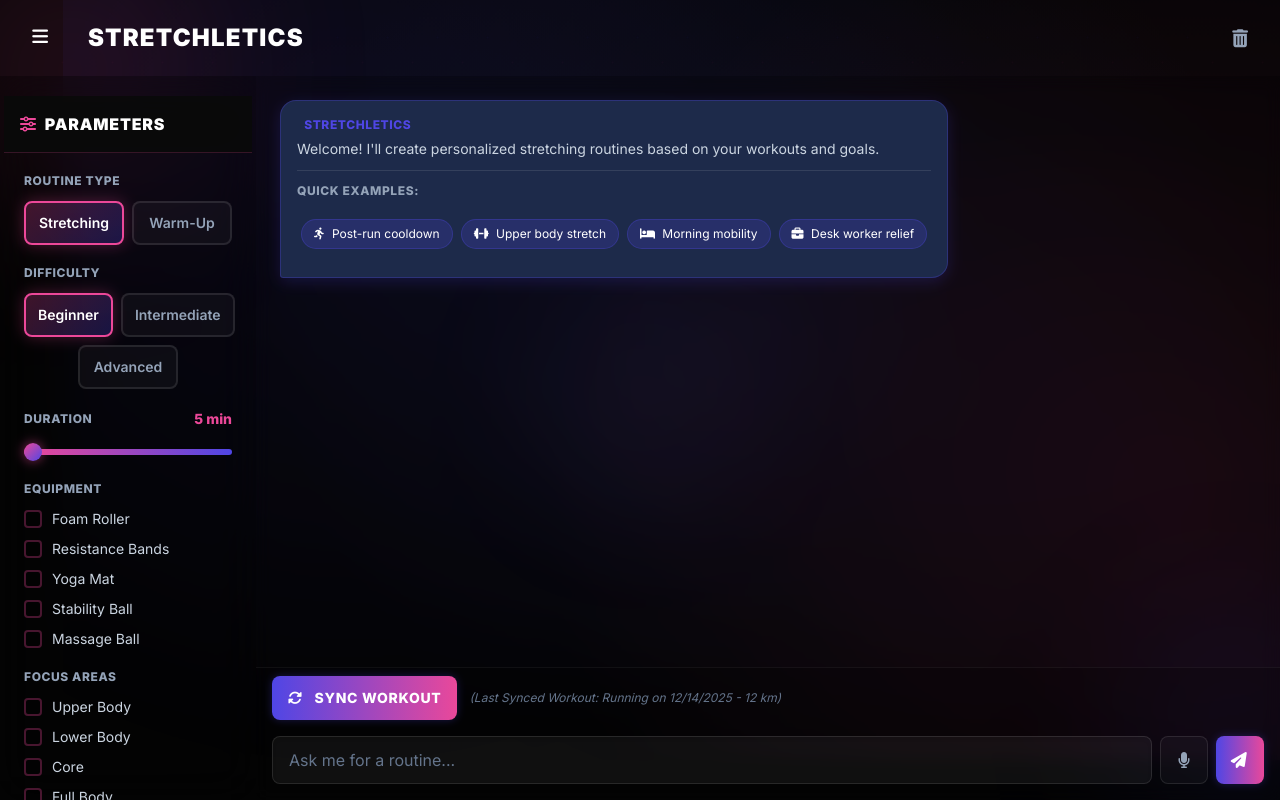
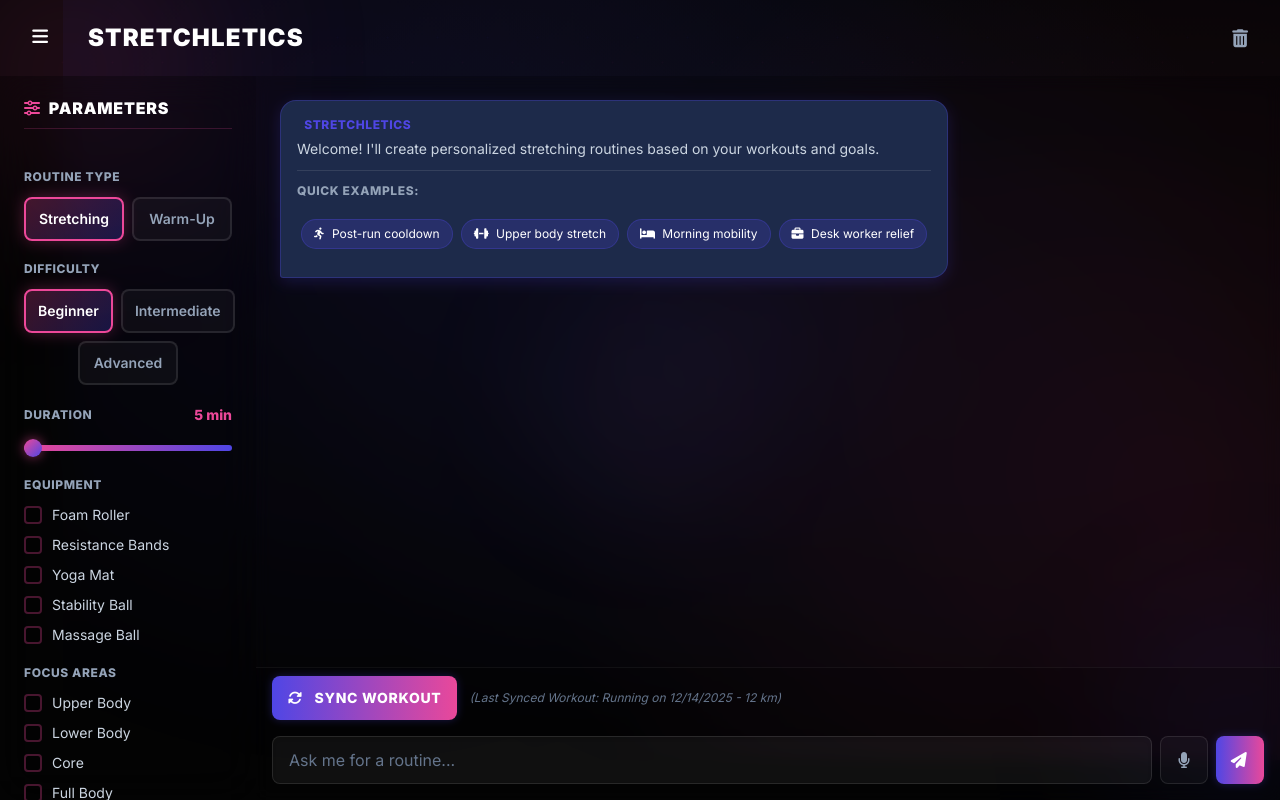
Before and after one commit to rubencorr/stretchletics, a website: page frontend/chat.html in a window 1280 px wide. Drawn offline with nearby package versions, Linux system fonts and the light colour scheme.

Commit message:
Better error message

```diff
--- a/frontend/chat.html
+++ b/frontend/chat.html
@@ -953,15 +953,11 @@
         font-weight: 600;
       }
 
-      /* Sticky parameter header */
+      /* Parameter header */
       .param-header-sticky {
-        position: sticky;
-        top: 0;
-        z-index: 10;
-        background: rgba(10, 10, 10, 0.95);
-        backdrop-filter: blur(20px);
-        padding: 16px;
-        margin: -20px -20px 20px -20px;
+        background: transparent;
+        padding-bottom: 8px;
+        margin-bottom: 8px;
         border-bottom: 1px solid rgba(236, 72, 153, 0.2);
       }
 
@@ -2005,7 +2001,7 @@ IMPORTANT: The total time of all exercises combined MUST equal exactly ${duratio
           addMessage(routineText, "bot", true);
         } catch (error) {
           addMessage(
-            `Error generating routine: ${error.message}`,
+            "ERROR: app.py is not running",
             "bot",
             false
           );
```
